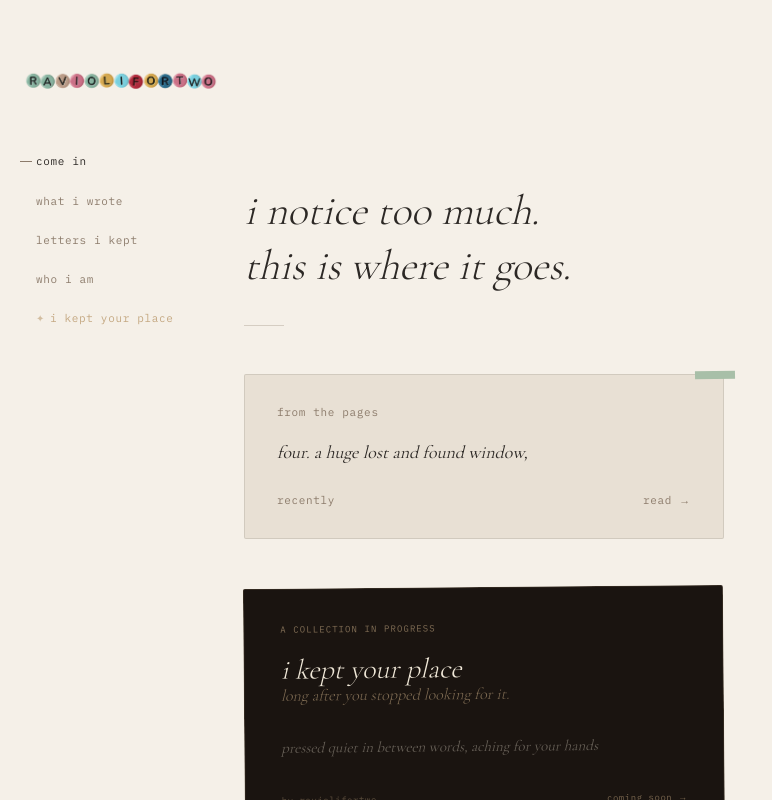
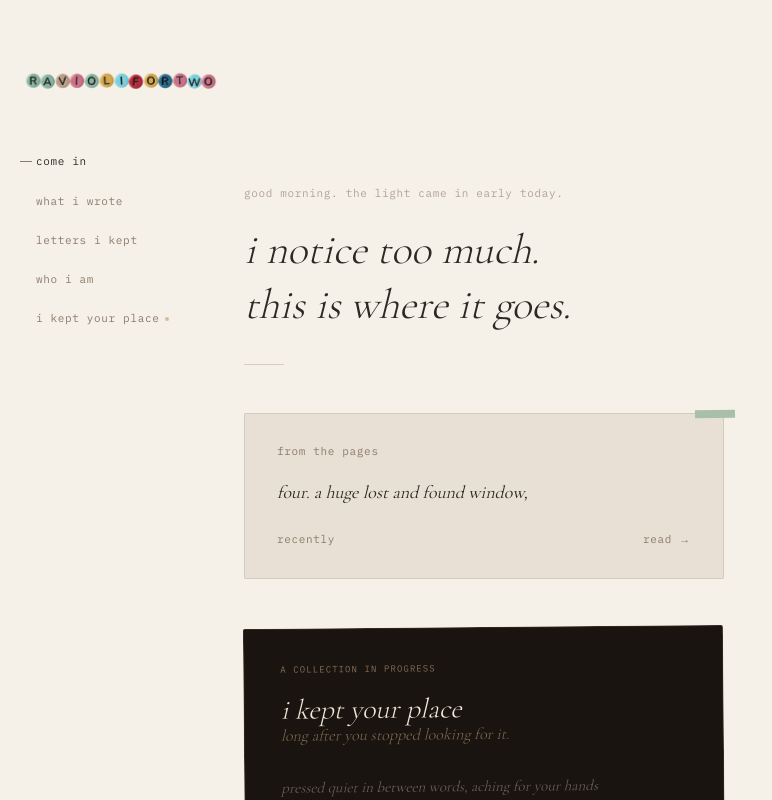
Before and after one commit to shlokamdar/raviolifortwo, a Next.js app: page / in a window 1280 px wide. Shown: the top 800 px of the page, without its empty margins (0-772 px from the left). Built offline with nearby package versions, Linux system fonts and the light colour scheme.

Commit message:
feat: implement global CSS styling and responsive site navigation component

```diff
--- a/src/app/globals.css
+++ b/src/app/globals.css
@@ -94,12 +94,12 @@ body {
 
 /* --- BOOK THEME TOKENS --- */
 :root {
-  --book-bg: #1C1F2E;
-  --book-surface: #2A2E40;
-  --book-text: #E8EBF2;
-  --book-meta: #8B9BB4;
-  --book-rule: #3D4258;
-  --book-tape: #6B7A9B;
+  --book-bg: #1A1410;
+  --book-surface: #231C14;
+  --book-text: #F0E8D8;
+  --book-meta: #C4A882;
+  --book-rule: rgba(196,168,130,0.2);
+  --book-tape: #C4A882;
 }
 
 body.theme-book {
@@ -115,6 +115,7 @@ body.theme-book {
 
 body.theme-book footer img {
   opacity: 0.2 !important;
+  mix-blend-mode: screen !important;
 }
 
 body.theme-book footer div[style*="width: 48px"] {
--- a/src/app/page.tsx
+++ b/src/app/page.tsx
@@ -1,5 +1,6 @@
 import Link from "next/link";
 import { getAllPoems } from "@/lib/poems";
+import { TimeGreeting } from "@/components/TimeGreeting";
 
 const getTapeColor = (tags: string[]) => {
   if (!tags || tags.length === 0) return 'var(--tape-warm)';
@@ -21,6 +22,7 @@ export default async function Home() {
     <div className="w-full pb-32">
       {/* HERO SECTION */}
       <section className="pt-[80px] md:pt-[120px] mb-12">
+        <TimeGreeting />
         <h1
           style={{
             fontFamily: 'var(--font-serif)',
@@ -78,12 +80,12 @@ export default async function Home() {
       <section style={{ marginBottom: '48px' }}>
         <style>{`
           .book-teaser-card {
-            border: 0.5px solid rgba(196,168,130,0.15);
+            border: 0.5px solid rgba(196,168,130,0.15) !important;
             transition: border-color 0.3s ease, transform 0.25s ease !important;
           }
           .book-teaser-card:hover {
             transform: rotate(0deg) !important;
-            border-color: rgba(196,168,130,0.3);
+            border-color: rgba(196,168,130,0.3) !important;
           }
         `}</style>
         <Link
@@ -97,7 +99,8 @@ export default async function Home() {
             transform: 'rotate(-0.5deg)',
           }}
         >
-          <div className="mono" style={{
+          <div style={{
+            fontFamily: 'var(--font-ibm-plex-mono)',
             fontSize: '9px',
             letterSpacing: '0.12em',
             color: '#C4A882',
@@ -141,11 +144,11 @@ export default async function Home() {
           </div>
 
           <div className="flex justify-between items-center w-full">
-            <div className="mono" style={{ fontSize: '9px', color: 'rgba(196,168,130,0.4)', textTransform: 'lowercase' }}>
+            <div style={{ fontFamily: 'var(--font-ibm-plex-mono)', fontSize: '9px', color: 'rgba(196,168,130,0.4)', textTransform: 'lowercase' }}>
               by raviolifortwo
             </div>
-            <div className="mono" style={{ fontSize: '9px', color: 'rgba(196,168,130,0.55)', textTransform: 'lowercase' }}>
-              coming soon &rarr;
+            <div style={{ fontFamily: 'var(--font-ibm-plex-mono)', fontSize: '9px', color: 'rgba(196,168,130,0.55)', textTransform: 'lowercase' }}>
+              coming on 01/07/26 &rarr;
             </div>
           </div>
         </Link>
--- a/src/components/SiteNav.tsx
+++ b/src/components/SiteNav.tsx
@@ -45,7 +45,7 @@ export function SiteNav() {
                 .kept-link-desktop:hover {
                     color: #D4B892 !important;
                 }
-                .kept-link-desktop:hover .kept-star {
+                .kept-link-desktop:hover .kept-dot {
                     opacity: 1.0 !important;
                 }
             `}</style>
@@ -78,25 +78,26 @@ export function SiteNav() {
                                 <Link
                                     key={link.href}
                                     href={link.href}
-                                    className="mono relative transition-colors duration-200 flex items-center kept-link-desktop"
-                                    style={{
-                                        color: isActive ? '#F0E8D8' : '#C4A882',
-                                    }}
+                                    className={`mono relative transition-colors duration-200 flex items-center kept-link-desktop ${isActive ? '!text-[var(--ink)]' : 'hover:!text-[var(--ink)]'}`}
                                 >
+                                    {isActive && (
+                                        <span className="absolute -left-[16px] w-[12px] h-[1px] bg-[var(--book-meta)]" />
+                                    )}
+                                    {link.label}
                                     <span
                                         style={{
-                                            fontFamily: 'var(--font-ibm-plex-mono)',
-                                            fontSize: '10px',
-                                            color: '#C4A882',
-                                            marginRight: '5px',
+                                            display: 'inline-block',
+                                            width: '4px',
+                                            height: '4px',
+                                            borderRadius: '50%',
+                                            background: isActive ? '#F0E8D8' : '#C4A882',
+                                            marginLeft: '6px',
+                                            verticalAlign: 'middle',
                                             animation: isActive ? 'none' : 'softpulse 3s ease-in-out infinite',
                                             opacity: isActive ? 1 : 0.7,
                                         }}
-                                        className="kept-star"
-                                    >
-                                        ✦
-                                    </span>
-                                    {link.label}
+                                        className="kept-dot"
+                                    />
                                 </Link>
                             );
                         }
@@ -184,24 +185,25 @@ export function SiteNav() {
                                                 fontSize: '13px',
                                                 textTransform: 'lowercase',
                                                 letterSpacing: '0.06em',
-                                                color: isActive ? '#F0E8D8' : '#C4A882',
+                                                color: isActive ? 'var(--ink)' : 'var(--dust)',
                                                 textDecoration: 'none',
                                             }}
                                         >
+                                            {link.label}
                                             <span
                                                 style={{
-                                                    fontFamily: 'var(--font-ibm-plex-mono)',
-                                                    fontSize: '10px',
-                                                    color: '#C4A882',
-                                                    marginRight: '5px',
+                                                    display: 'inline-block',
+                                                    width: '4px',
+                                                    height: '4px',
+                                                    borderRadius: '50%',
+                                                    background: isActive ? '#F0E8D8' : '#C4A882',
+                                                    marginLeft: '6px',
+                                                    verticalAlign: 'middle',
                                                     animation: isActive ? 'none' : 'softpulse 3s ease-in-out infinite',
                                                     opacity: isActive ? 1 : 0.7,
                                                 }}
-                                                className="kept-star"
-                                            >
-                                                ✦
-                                            </span>
-                                            {link.label}
+                                                className="kept-dot"
+                                            />
                                         </Link>
                                     );
                                 }
--- a/src/components/TimeGreeting.tsx
+++ b/src/components/TimeGreeting.tsx
@@ -1,22 +1,80 @@
 "use client";
 
-import { useState } from "react";
+import { useEffect, useState } from "react";
 
 export function TimeGreeting() {
-    const [greeting] = useState(() => {
+    const [greeting, setGreeting] = useState("");
+    const [showReturn, setShowReturn] = useState(false);
+    const [fadeReturn, setFadeReturn] = useState(false);
+    const [removeReturn, setRemoveReturn] = useState(false);
+
+    useEffect(() => {
+        try {
+            const visited = localStorage.getItem("rft_visited");
+            if (!visited) {
+                localStorage.setItem("rft_visited", "1");
+            } else {
+                setShowReturn(true);
+                // Start fade out after 4 seconds
+                setTimeout(() => setFadeReturn(true), 4000);
+                // Remove from DOM after 6 seconds total (4s + 2s fade)
+                setTimeout(() => setRemoveReturn(true), 6000);
+            }
+        } catch (e) {
+            // Fail silently if localStorage is blocked
+        }
+
         const hour = new Date().getHours();
-        if (hour >= 5 && hour < 11) return "good morning. come in.";
-        if (hour >= 11 && hour < 16) return "good afternoon. come in.";
-        if (hour >= 16 && hour < 21) return "good evening. come in.";
-        if (hour >= 21 && hour < 24) return "do you love night time too? come in.";
-        return "can't sleep either. come in.";
-    });
+        if (hour >= 5 && hour <= 11) {
+            setGreeting("good morning. the light came in early today.");
+        } else if (hour >= 12 && hour <= 14) {
+            setGreeting("it's the kind of afternoon that asks nothing of you.");
+        } else if (hour >= 15 && hour <= 17) {
+            setGreeting("the afternoon is doing that slow golden thing again.");
+        } else if (hour >= 18 && hour <= 20) {
+            setGreeting("evenings like this one were made for reading.");
+        } else if (hour >= 21 && hour <= 23) {
+            setGreeting("it's late. you found this at the right time.");
+        } else if (hour === 0 || hour === 1) {
+            setGreeting("still up? me too. come in.");
+        } else if (hour >= 2 && hour <= 4) {
+            setGreeting("i can't sleep either. pull up a chair.");
+        }
+    }, []);
 
-    if (!greeting) return null;
+    if (!greeting) return <div style={{ height: '24px', marginBottom: '20px' }} />;
 
     return (
-        <p className="font-body text-[0.8rem] text-[var(--color-ink-faint)] lowercase tracking-tight">
-            {greeting}
-        </p>
+        <div style={{ position: 'relative', marginBottom: '20px' }}>
+            {showReturn && !removeReturn && (
+                <div
+                    className="mono"
+                    style={{
+                        position: 'absolute',
+                        top: '-24px',
+                        left: 0,
+                        fontSize: '10px',
+                        letterSpacing: '0.08em',
+                        color: 'var(--dust)',
+                        opacity: fadeReturn ? 0 : 0.55,
+                        transition: 'opacity 2s ease',
+                        pointerEvents: 'none'
+                    }}
+                >
+                    you came back.
+                </div>
+            )}
+            <div
+                className="mono"
+                style={{
+                    fontSize: '11px',
+                    letterSpacing: '0.06em',
+                    color: 'var(--dust)',
+                    opacity: 0.65,
+                }}
+            >
+                {greeting}
+            </div>
+        </div>
     );
 }
```
